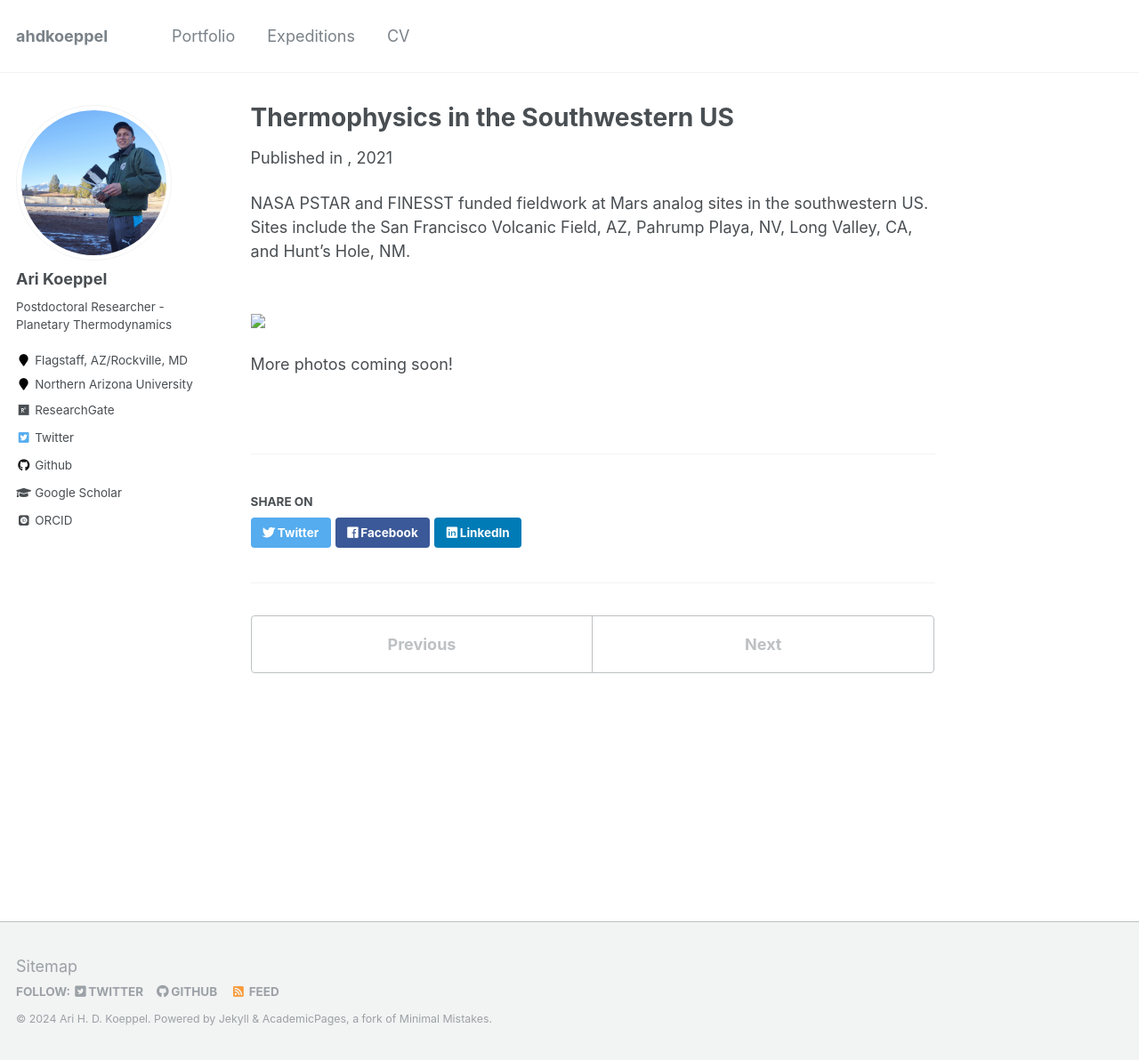
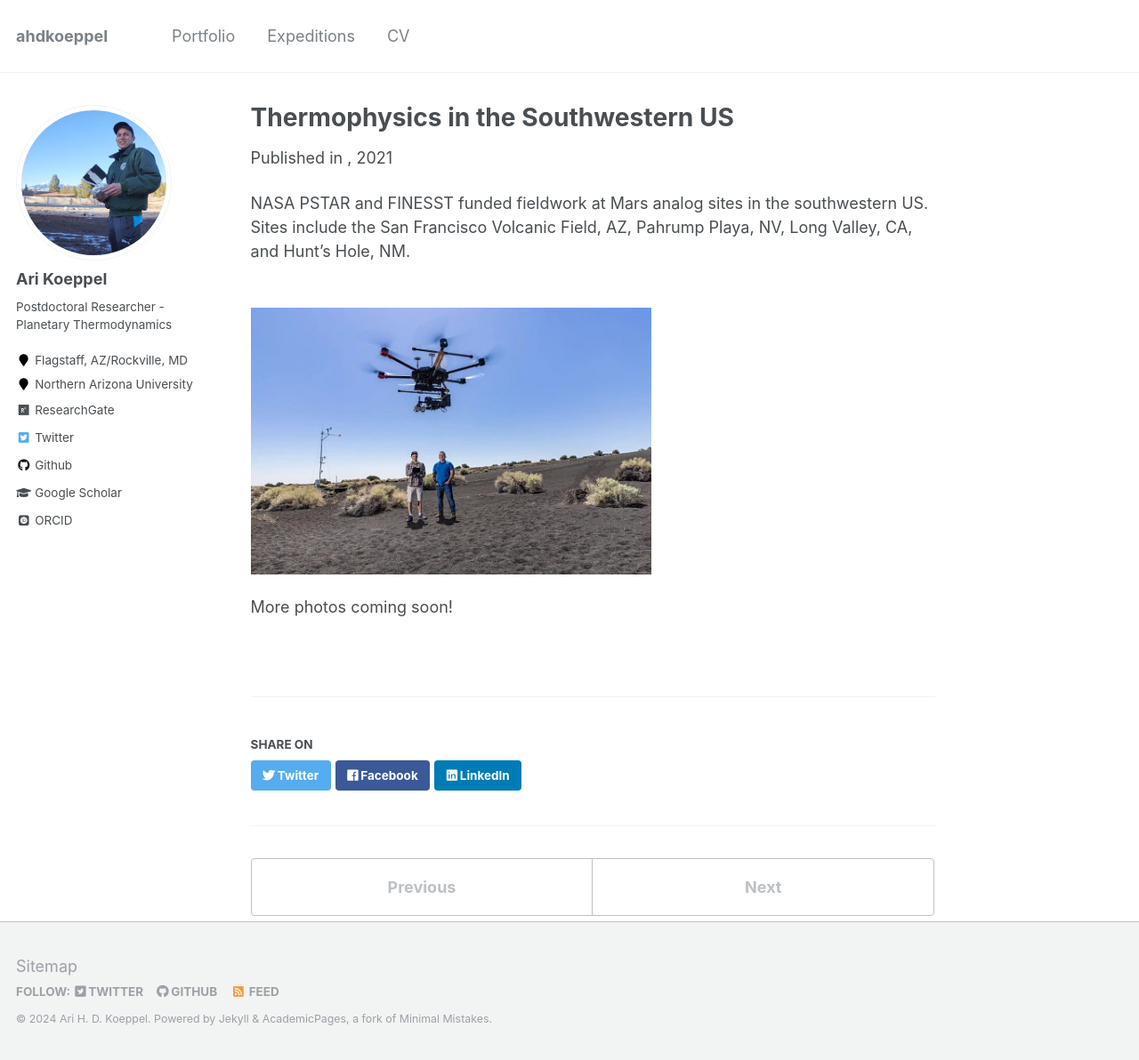
Before and after one commit to ahdkoeppel/ahdkoeppel.github.io, a Jekyll site: the page built from _expeditions/2021-southwest.md, in a window 1280 px wide and 1192 px high. Shown: the whole window at 89% size. Built offline with Jekyll 4.4.1, drawn with Linux system fonts in a browser that asks for light colours; some web fonts are replaced.

Commit message:
updated image links

```diff
--- a/_expeditions/2021-southwest.md
+++ b/_expeditions/2021-southwest.md
@@ -9,6 +9,6 @@ location: ""
 ---
 NASA PSTAR and FINESST funded fieldwork at Mars analog sites in the southwestern US. Sites include the San Francisco Volcanic Field, AZ, Pahrump Playa, NV, Long Valley, CA, and Hunt's Hole, NM.
 
-<br/><img src='9481_planetaryscience_20210513.png' width='450'/>
+<br/><img src='/images/9481_planetaryscience_20210513.png' width='450'/>
 
 More photos coming soon!
```
Also changed, not shown: _expeditions/2021-hawaii.md (+1 -1 lines).
